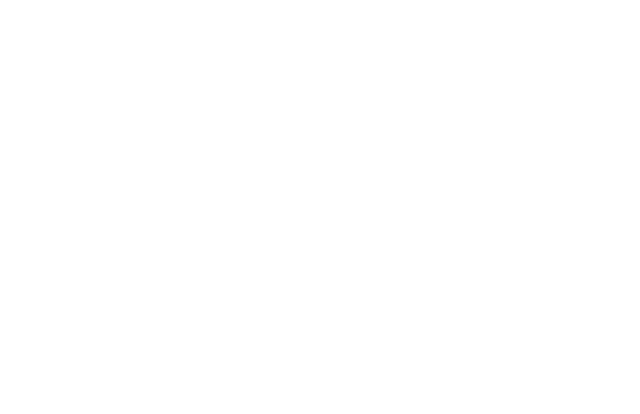
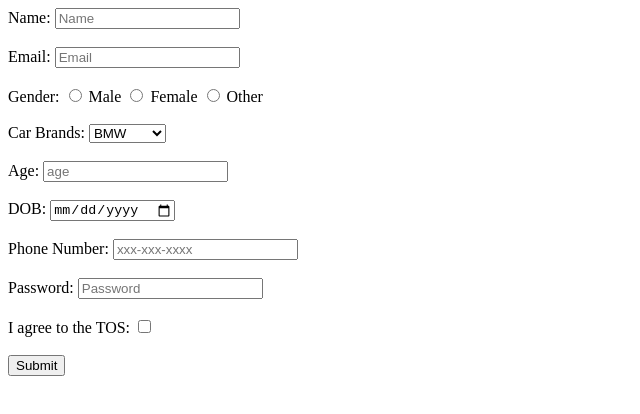
Before and after one commit to acciojob/signup-form-car-Ykk2001, a website: page main.html in a window 1280 px wide. Shown: the whole page, without its empty margins (0-640 px from the left). Drawn offline with Linux system fonts and the light colour scheme.

Commit message:
created a submission

```diff
--- a/main.html
+++ b/main.html
@@ -8,8 +8,61 @@
 
 <body>
 	<!-- the entire body must be written by student -->
-    <script type="text/javascript" src="./script.js">
-</script>
+    <script type="text/javascript" src="./script.js"></script>
+	<form  method='post'>
+		<label for='name'>Name:</label>
+		<input type='text' id='name' placeholder='Name' required>
+		<br><br>
+
+		<label for='email'>Email:</label>
+		<input type='email' id='email' placeholder='Email' required>
+		<br><br>
+
+		<label >Gender:</label>
+		<input type='radio' id='gender_m' name='gender' required>
+		<label for='gender_m'>Male</label>
+
+		<input type='radio' id='gender_f'  name='gender' required>
+		<label for='gender_f'>Female</label>
+
+		<input type='radio' id='gender_O'  name='gender'  required>
+		<label for='gender_O'>Other</label>
+		<br><br>
+
+		<label for='cars'>Car Brands:</label>
+		<select name='cars'required id='cars' placeholder='Please choose an option'>>
+			<option value='BMW'>BMW</option>
+			<option value='Audi'>Audi</option>
+			<option value='Mercediz'>Mercediz</option>
+		</select>
+		<br><br>
+
+		<label for='age'>Age:</label>
+		<input type='number' id='age' required placeholder='age'>
+		<br><br>
+
+		<label for='dob'>DOB:</label>
+		<input type='date' id='dob' required>
+		<br><br>
+
+		<label for='tel'>Phone Number:</label>
+		<input type='tel' id='tel' required  placeholder='xxx-xxx-xxxx'>
+		<br><br>
+
+		<label for='password'>Password:</label>
+		<input type='password' id='password' required  placeholder='Password'>
+		<br><br>
+
+		<label for='tos'>I agree to the TOS:</label>
+		<input type='checkbox' id='tos' required  placeholder='Password'>
+		<br><br>
+
+		<button type='submit'>Submit</button>
+
+
+
+
+	</form>
 
 </body>
 
```
